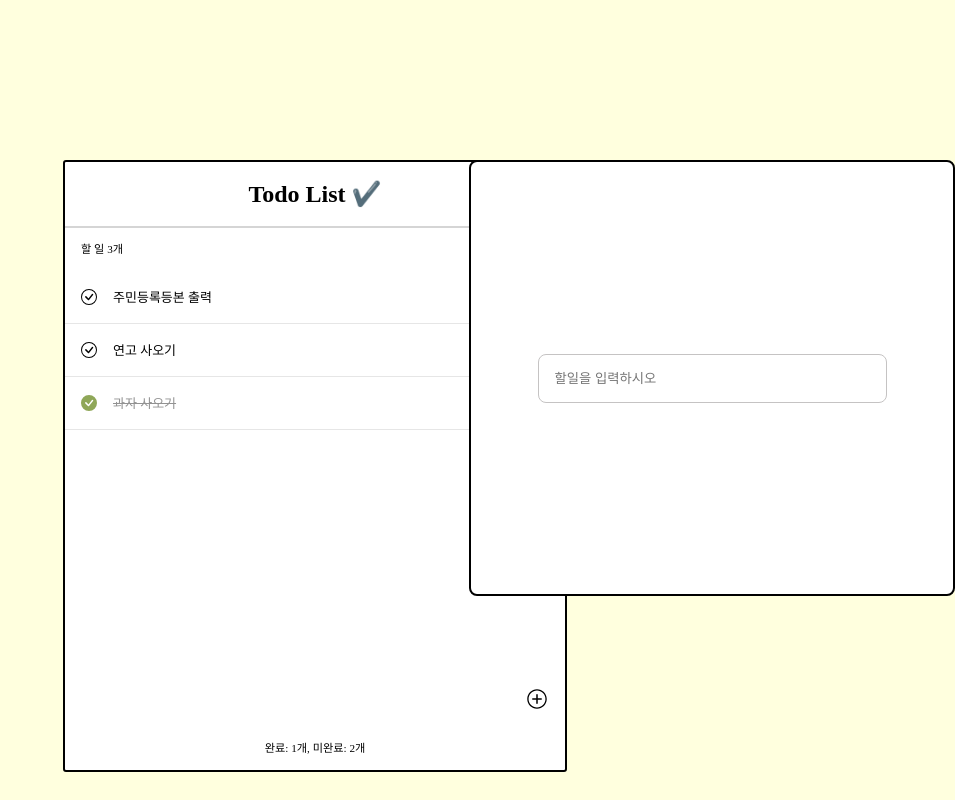
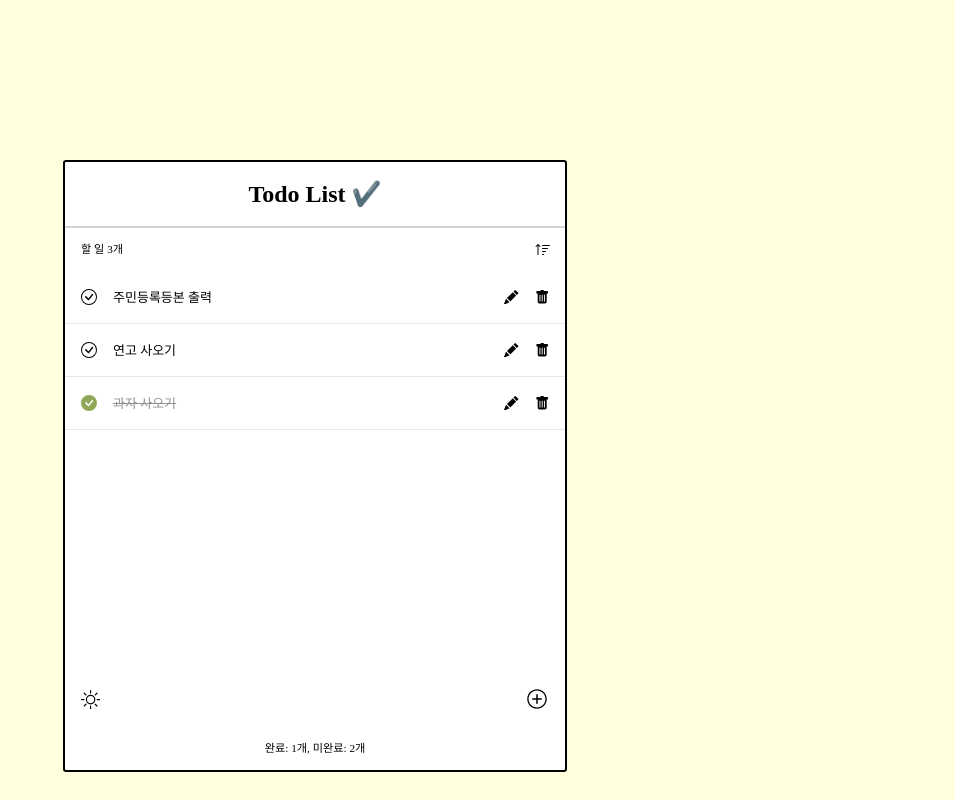
Before and after one commit to evejin9/Todo-Challenge, a React (Create React App) app: page / in a window 1280 px wide. Shown: the whole page, without its empty margins (325-1280 px from the left). Built offline with nearby package versions, Linux system fonts and the light colour scheme.

Commit message:
23.06.13) todo-개선
- 수정창 모달창 구현
- 수정 버튼 클릭 시 input에 해당 text 출력
- 다크모드 버튼 (body 배경 변화)

$수정 모달에서 버튼 클릭 시 새로고침 되는 것 수정해야 함$

```diff
--- a/src/App.js
+++ b/src/App.js
@@ -3,7 +3,7 @@ import reset from "styled-reset";
 import { useRef, useState } from "react";
 import { useCallback } from "react";
 import { IoIosAddCircleOutline, IoIosCloseCircle  } from "react-icons/io";
-import { BsSortDown, BsSortUp } from "react-icons/bs";
+import { BsSortDown, BsSortUp, BsMoonFill, BsSun } from "react-icons/bs";
 
 import TodoTemplate from "./component/page/TodoTemplate";
 import TodoList from "./component/list/TodoList";
@@ -15,7 +15,8 @@ const GlobalStyle = createGlobalStyle`
   ${reset}
 
   body {
-    background: #FFFFDE;
+    background: ${ props => props.dark ? '#747474' : '#ffffde'};
+    /* color: ${ props => props.dark ? 'white' : 'black'}; */
     position: relative;
   }
 `;
@@ -37,6 +38,11 @@ const SortButton = styled.div`
   }
 `;
 
+const ButtonArea = styled.div`
+  display: flex;
+  justify-content: space-between;
+`;
+
 const AddButton = styled.div`
   padding: 1rem;
   display: flex;
@@ -45,6 +51,23 @@ const AddButton = styled.div`
 
   svg {
     font-size: 1.5rem;
+    color: ${props => props.checked && '#7d9c36'};
+    cursor: pointer;
+
+    &:hover {
+      color: #628315;
+    }
+  };
+`;
+
+const ThemeButton = styled.div`
+  padding: 1rem;
+  display: flex;
+  justify-content: flex-end;
+  align-items: center;
+
+  svg {
+    font-size: 1.2rem;
     color: ${props => props.checked && '#7d9c36'};
     cursor: pointer;
 
@@ -94,6 +117,13 @@ function App() {
   const [todos, setTodos] = useState(todoListArray);
   const [showAddModal, setShowAddModal] = useState(false);
   const [handleSortButton, setHandleSortButton] = useState(false);
+  const [showEditModal, setShowEditModal] = useState(false);
+  const [editInputText, setEditInputText] = useState('');
+  const [darkTheme, setDarkTheme] = useState(false);
+
+  // 현재 선택한 투두의 id값을 저장하는 상태
+  // 현재 선택한 투두를 저장하는 상태
+  const [selectedTodo, setSelectedTodo] = useState({});
 
   const handleToggle = useCallback((id) => {
     setTodos(todos => todos.map((todo) =>
@@ -109,6 +139,22 @@ function App() {
 
   const handleRemove = useCallback((id) => {
     setTodos(todos => todos.filter((todo) => todo.id !== id));
+  }, []);
+
+  const handleEditInput = useCallback((id) => {
+    console.log(id);
+
+    // setTodos(todos => todos.find)
+    const targetTodo = todos.find((todo) => {
+      return todo.id === id;
+    });
+
+    setEditInputText(targetTodo.text);
+    setSelectedTodo(targetTodo);
+  }, []);
+
+  const updateInput = useCallback((text) => {
+    setSelectedTodo(selectedTodo.text = text);
   }, []);
 
   const doingArray = todos.filter((todo) => todo.checked === false);
@@ -128,11 +174,11 @@ function App() {
     setTodos(todos => todos.concat(todo));
 
     nextId.current += 1;
-  })
+  },[])
 
   return (
     <>
-      <GlobalStyle />
+      <GlobalStyle dark={darkTheme} />
       <TodoTemplate>
         <Header>
           <Text>할 일 {todos.length}개</Text>
@@ -153,16 +199,24 @@ function App() {
             {handleSortButton ? <BsSortDown /> : <BsSortUp />}
           </SortButton>
         </Header>
-        <TodoList todos={todos} onToggle={handleToggle} onRemove={handleRemove} showAddModal={showAddModal} setShowAddModal={setShowAddModal} onTodoInput={handleTodoInput} handlePin={handlePin}  />
+        <TodoList todos={todos} onToggle={handleToggle} onRemove={handleRemove} showAddModal={showAddModal} setShowAddModal={setShowAddModal} onTodoInput={handleTodoInput} handlePin={handlePin} showEditModal={showEditModal} setShowEditModal={setShowEditModal} handleEditInput={handleEditInput}  />
+        <ButtonArea>
+          <ThemeButton onClick={() => {
+            setDarkTheme(!darkTheme);
+          }}>
+            {darkTheme ? <BsMoonFill /> : <BsSun />}
+          </ThemeButton>
+
           {/* 추가 버튼 */}
           <AddButton onClick={() => {
             setShowAddModal(!showAddModal);
           }}>
             {showAddModal ? <IoIosCloseCircle /> : <IoIosAddCircleOutline />}
           </AddButton>
+        </ButtonArea>
         <Text> 완료: {doneArray.length}개, 미완료: {doingArray.length}개</Text>
       </TodoTemplate>
-      <TodoEditModal />
+      {showEditModal && <TodoEditModal selectedTodo={selectedTodo} showEditModal={showEditModal} setShowEditModal={setShowEditModal} updateInput={updateInput} />}
     </>
   );
 }
--- a/src/component/list/TodoEditModal.jsx
+++ b/src/component/list/TodoEditModal.jsx
@@ -1,20 +1,34 @@
-import React from 'react';
+import React, { useEffect, useState } from 'react';
 import styled from "styled-components";
+import Button from '../ui/Button';
+import { GrFormClose } from "react-icons/gr";
 
 const TodoEditModalWrapper = styled.form`
+  width: 100%;
+  height: 100%;
+  background-color: transparent;
+  position: absolute;
+  margin: 0 auto;
+  top: 0;
+  right: 0;
+  display: flex;
+  justify-content: center;
+  align-items: center;
+  `
+
+const ModalArea = styled.div`
   background-color: #fff;
-  width: 450px;
-  height: 400px;
+  width: 400px;
+  height: 300px;
   padding: 1rem;
   border: 2px solid;
   border-radius: 8px;
-  position: absolute;
-  margin: 0 auto;
-  top: 0;
-  /* left: 0; */
-  right: 0;
-  /* bottom: 0; */
+  `
+
+const InputArea = styled.div`
+  height: 100%;
   display: flex;
+  flex-direction: column;
   justify-content: center;
   align-items: center;
 `
@@ -22,16 +36,67 @@ const TodoEditModalWrapper = styled.form`
 const EditTextInput = styled.input`
   width: 70%;
   padding: 1rem;
-  margin: 10px;
+  margin-bottom: 50px;
   border: 1px solid #c5c3c3;
   border-radius: 8px;
 `;
 
+const CloseButton = styled.div`
+  display: flex;
+  justify-content: flex-end;
+
+  svg {
+    font-size: 1.5rem;
+    color: red;
+    cursor: pointer;
+
+    &:hover {
+      color: #628315;
+    }
+  };
+`
+
 function TodoEditModal(props) {
+  const { selectedTodo, showEditModal, setShowEditModal, updateInput } = props;
+  console.log(selectedTodo);
+  // console.log(todos[0].text);
+
+  const [editText, setEditText] = useState(selectedTodo.text);
+
+  console.log(editText);
+
+  const handleEditText = (e) => {
+    setEditText(e.target.value);
+  };
+
+  const handleSubmit = (e) => {
+    showEditModal(false);
+
+    e.preventDefault();
+  }
+
+  // useEffect(() => {
+  //   const targetTodo = todos.find(todo => todo.id === currentId);
+  //   setEditText(targetTodo.text);
+  // }, []);
+
   return (
-    <TodoEditModalWrapper>
-      <EditTextInput
-        placeholder='할일을 입력하시오' />
+    <TodoEditModalWrapper onSubmit={handleSubmit}>
+      <ModalArea>
+        <CloseButton onClick={() => setShowEditModal(!showEditModal)}>
+          <GrFormClose />
+        </CloseButton>
+        <InputArea>
+          <EditTextInput
+            type='text'
+            value={editText}
+            onChange={handleEditText}
+          />
+          <Button title='수정'
+            onClick={() => updateInput}
+          />
+        </InputArea>
+      </ModalArea>
     </TodoEditModalWrapper>
   );
 }
--- a/src/component/list/TodoList.jsx
+++ b/src/component/list/TodoList.jsx
@@ -9,7 +9,7 @@ const TodoListWrapper = styled.div`
 `;
 
 function TodoList(props) {
-  const { todos, onToggle, onRemove, showAddModal, setShowAddModal, onTodoInput, handlePin } = props;
+  const { todos, onToggle, onRemove, showAddModal, setShowAddModal, onTodoInput, handlePin, showEditModal, setShowEditModal, handleEditInput } = props;
 
   return (
     <TodoListWrapper>
@@ -20,21 +20,21 @@ function TodoList(props) {
             <div>
               {todos.filter((todo => todo.pin === true && todo.checked === false)).map((todo) => {
                 return (
-                  <TodoListItem key={todo.id} todo={todo} onToggle={onToggle} onRemove={onRemove} handlePin={handlePin} />
+                  <TodoListItem key={todo.id} todo={todo} onToggle={onToggle} onRemove={onRemove} handlePin={handlePin} showEditModal={showEditModal} setShowEditModal={setShowEditModal} handleEditInput={handleEditInput} />
                 )
               })}
             </div>
             <div>
               {todos.filter((todo => todo.pin === false && todo.checked === false)).map((todo) => {
                 return (
-                <TodoListItem key={todo.id} todo={todo} onToggle={onToggle} onRemove={onRemove} handlePin={handlePin} />
+                <TodoListItem key={todo.id} todo={todo} onToggle={onToggle} onRemove={onRemove} handlePin={handlePin} showEditModal={showEditModal} setShowEditModal={setShowEditModal} handleEditInput={handleEditInput} />
                 )
               })}
             </div>
             <div>
               {todos.filter((todo => todo.checked === true)).map((todo) => {
                 return (
-                <TodoListItem key={todo.id} todo={todo} onToggle={onToggle} onRemove={onRemove} handlePin={handlePin} />
+                <TodoListItem key={todo.id} todo={todo} onToggle={onToggle} onRemove={onRemove} handlePin={handlePin} showEditModal={showEditModal} setShowEditModal={setShowEditModal} handleEditInput={handleEditInput} />
                 )
               })}
             </div>
--- a/src/component/list/TodoListItem.jsx
+++ b/src/component/list/TodoListItem.jsx
@@ -87,7 +87,7 @@ const Text = styled.div`
 `;
 
 function TodoListItem(props) {
-  const { todo, onToggle, onRemove, handlePin } = props;
+  const { todo, onToggle, onRemove, handlePin, showEditModal, setShowEditModal, handleEditInput } = props;
 
   return (
     <Wrapper>
@@ -103,7 +103,13 @@ function TodoListItem(props) {
         >
           {todo.pin ? <BsPinAngleFill /> : <BsPinAngle />}
         </PinBox>
-        <EditBox><BsFillPencilFill/></EditBox>
+        <EditBox
+          onClick={() => {
+            setShowEditModal(!showEditModal);
+            handleEditInput(todo.id);
+          }}>
+          <BsFillPencilFill/>
+        </EditBox>
         <DeleteBox onClick={() => {onRemove(todo.id)}}><BsFillTrashFill /></DeleteBox>
       </TodoList>
     </Wrapper>
```
Lines whose indentation alone changed are shown as unchanged.
